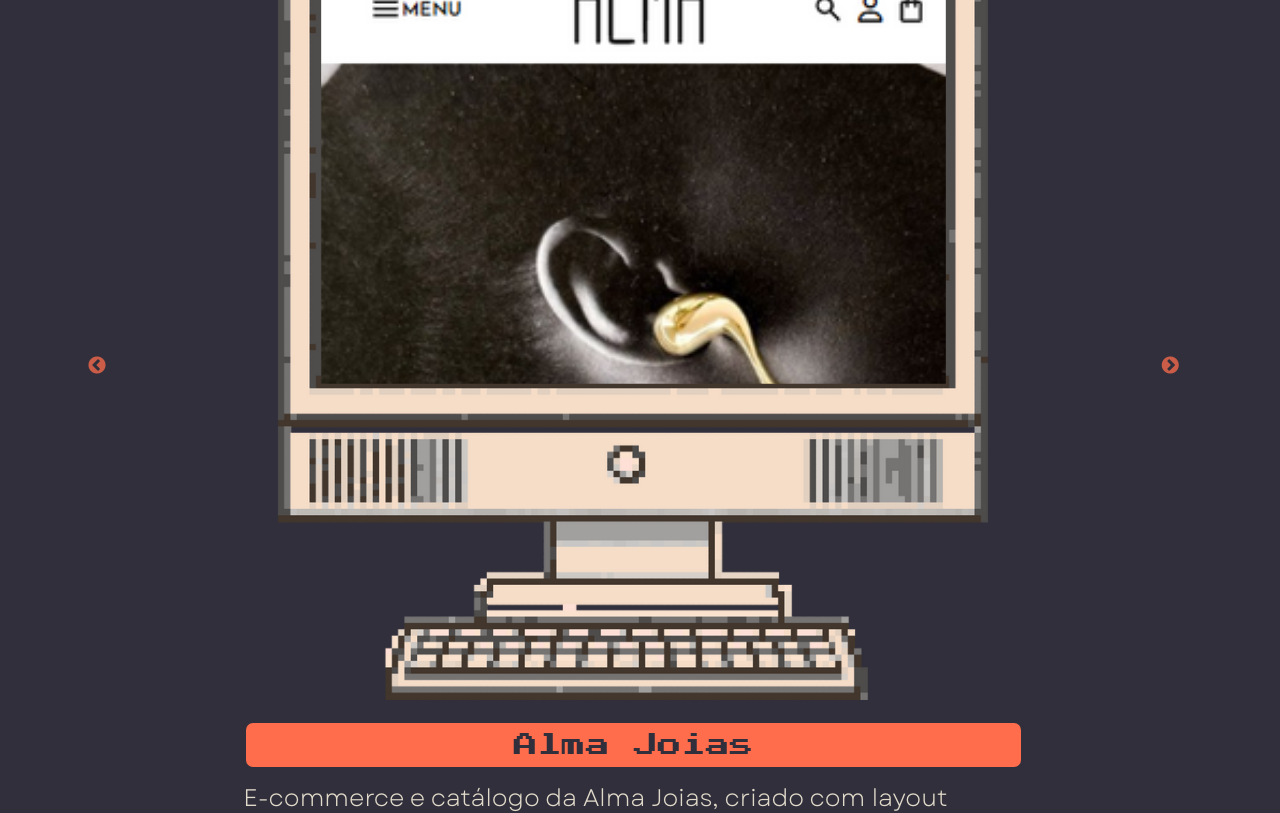
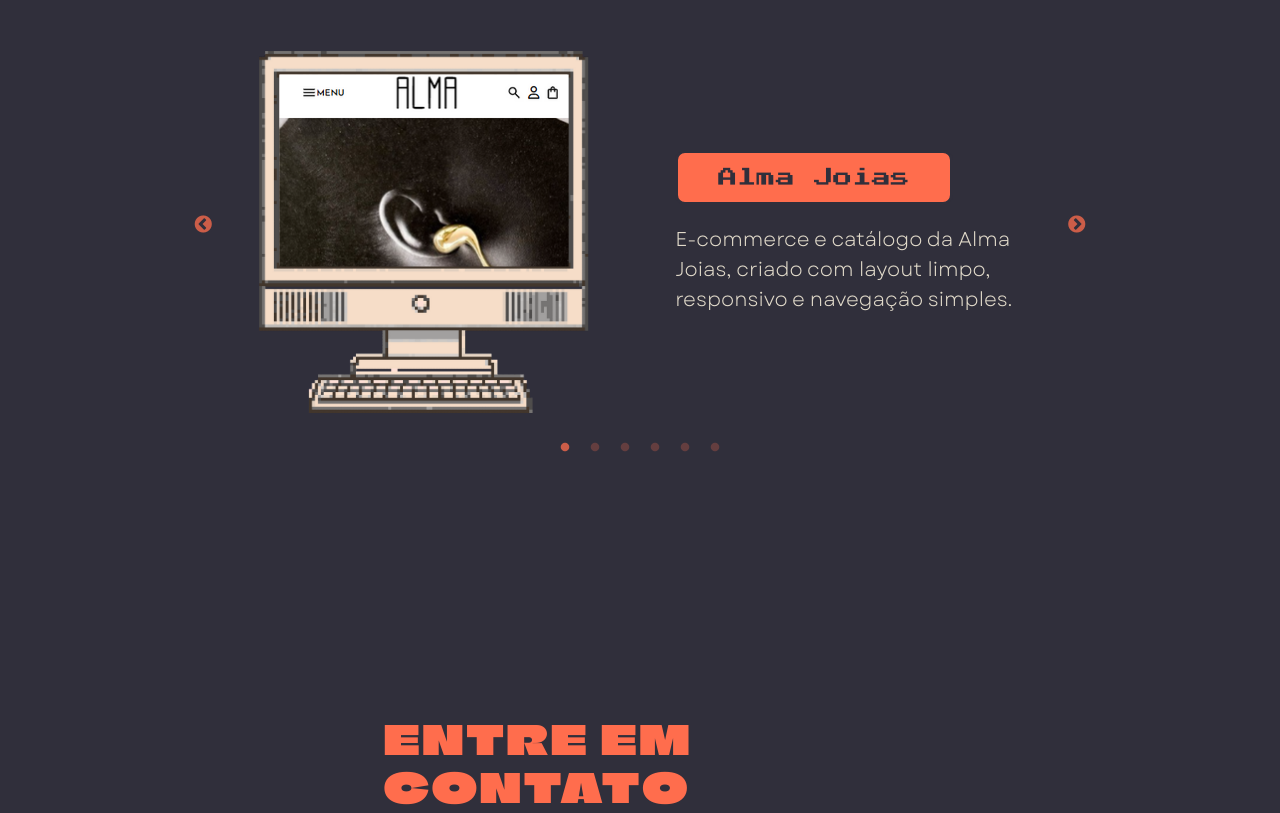
Before and after one commit to eduardo-olvreis/portfolio, a React (Vite) app: page / in a window 1280 px wide. Shown: the part 1860-2673 px from the top of the page. Built offline with nearby package versions, Linux system fonts and the light colour scheme.

Commit message:
style: responsividade dos projetos para desktops

```diff
--- a/src/components/Projects/Carousel.css
+++ b/src/components/Projects/Carousel.css
@@ -61,3 +61,55 @@
 #carouselDescription, #carouselButton{
   font-size: var(--font-size-p);
 }
+
+@media (min-width: 992px) {
+  .slider-container {
+    width: 100%;
+    max-width: 900px;
+    margin: 0 auto;
+  }
+
+  .slide-wrapper {
+    display: flex !important;
+    flex-direction: row;
+    align-items: center;
+    gap: 70px;
+  }
+
+  .slide-image {
+    flex: 1;
+    max-width: 450px;
+  }
+
+  .slide-text {
+    flex: 1;
+    display: flex;
+    flex-direction: column;
+    align-items: flex-start;
+  }
+
+  #carouselButton {
+    width: fit-content;
+    padding: 15px 40px;
+    margin: 0 0 20px 0;
+    font-size: 1.2rem;
+  }
+
+  #carouselDescription {
+    text-align: left;
+    font-size: 1.25rem;
+    margin: 0;
+    line-height: 1.5;
+  }
+
+  .slider-container .slick-next {
+    right: -50px;
+  }
+  .slider-container .slick-prev {
+    left: -50px;
+  }
+
+  .slider-container .slick-dots {
+    bottom: -45px;
+  }
+}
--- a/src/components/Projects/Carousel.jsx
+++ b/src/components/Projects/Carousel.jsx
@@ -22,10 +22,14 @@
             <Slider {...settings}>
                 {items.map((item) => {
                     return(
-                        <div key={item.id}>
-                            <img src={item.image} alt={item.alt} />
-                            <button onClick={() => window.open(item.url, "_blank")} id="carouselButton">{item.name}</button>
-                            <p id="carouselDescription">{item.description} <br /></p>
+                        <div key={item.id} className="slide-wrapper">
+                            <div className="slide-image">
+                                <img src={item.image} alt={item.alt} />
+                            </div>
+                            <div className="slide-text">
+                                <button onClick={() => window.open(item.url, "_blank")} id="carouselButton">{item.name}</button>
+                                <p id="carouselDescription">{item.description}</p>
+                            </div>
                         </div>
                     )
                 })}
--- a/src/components/Projects/Projects.module.css
+++ b/src/components/Projects/Projects.module.css
@@ -45,11 +45,24 @@
 
 /* Notebook e Tablet em paisagem ( 992px - 1199px )*/
 @media (min-width: 992px){
-
+    .content {
+        margin: 0 auto;
+        align-items: center;
+    }
+    .content h2 {
+        align-self: flex-start;
+        margin-bottom: 3rem;
+    }
 }
-
 
 /* Desktops */
 @media (min-width: 1200px){
-
+    .content {
+        margin: 0 auto;
+        align-items: center;
+        max-width: 1000px;
+    }
+    .content h2 {
+        align-self: flex-start;
+    }
 }
```
